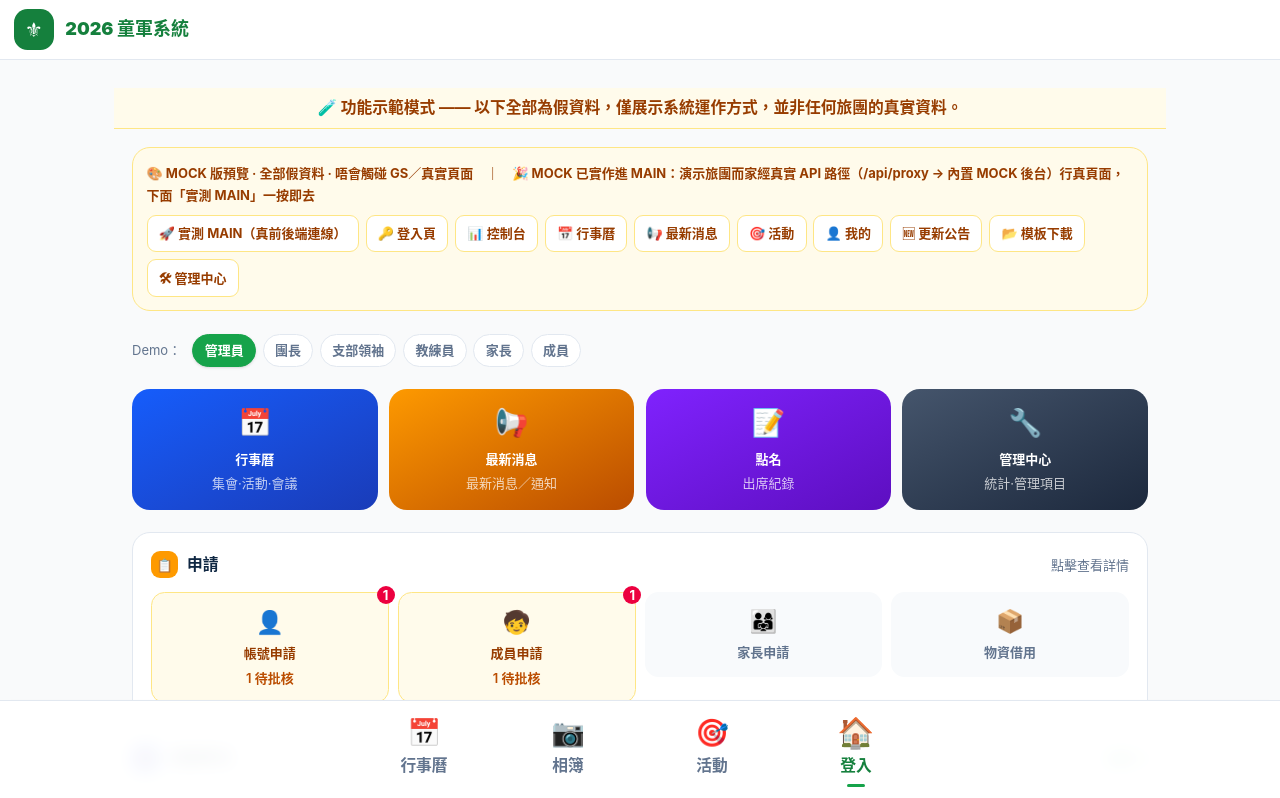
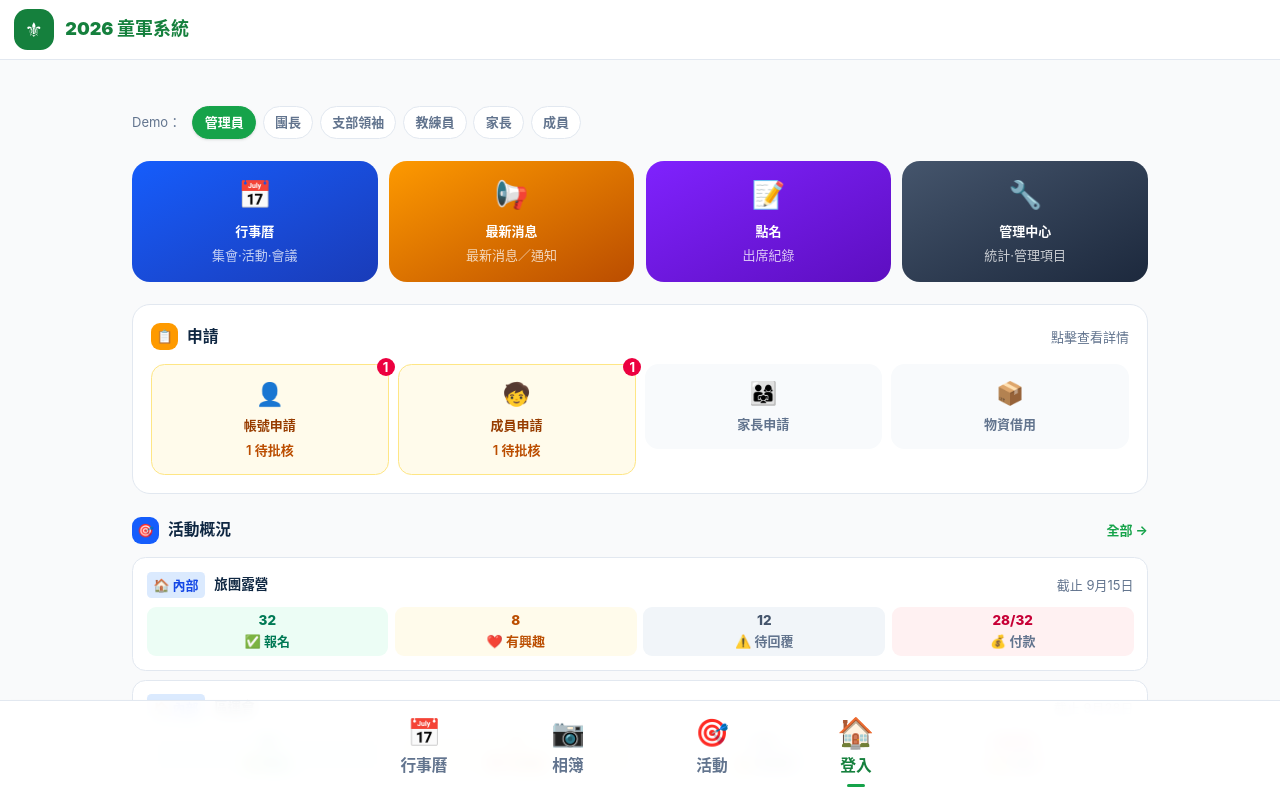
Before and after one commit to playerkousas-rgb/troop-portal, a Next.js app: page /dashboard in a window 1280 px wide. Shown: the top 798 px of the page. Built offline with nearby package versions, Linux system fonts and the light colour scheme.

Commit message:
remove internal development copy from user interface
Co-authored-by: arena-agent <297053741+arena-agent@users.noreply.github.com>

```diff
--- a/app/dashboard/layout.tsx
+++ b/app/dashboard/layout.tsx
@@ -14,20 +14,14 @@ import type { Metadata } from 'next';
  * 示範樹照樣任何人都入到，只係唔會出現喺搜尋結果。
  */
 export const metadata: Metadata = {
-  title: '功能示範（假資料）— 2026 Scout System',
-  description: '示範用的假資料頁面，展示 APP 的運作原理，並非任何旅團的真實資料。',
+  title: '2026 Scout System',
+  description: '2026 Scout System',
   robots: { index: false, follow: false },
 };
 
 export default function DashboardDemoLayout({ children }: { children: React.ReactNode }) {
   return (
     <>
-      {/* 示範模式橫額：講清楚呢度全部係假資料，避免有人以為係自己旅團嘅真實資訊 */}
-      <div className="bg-amber-50 border-b border-amber-200 px-4 py-2 text-center">
-        <p className="m-0 text-sm font-bold text-amber-800">
-          🧪 功能示範模式 —— 以下全部為假資料，僅展示系統運作方式，並非任何旅團的真實資料。
-        </p>
-      </div>
       {children}
     </>
   );
--- a/app/dashboard/login/page.tsx
+++ b/app/dashboard/login/page.tsx
@@ -13,7 +13,6 @@ export default function MockLogin() {
     <div className="max-w-md mx-auto px-4 py-8 pb-24 space-y-6">
       {/* 預覽提示 */}
       <div className="flex items-center justify-between bg-amber-50 border border-amber-200 rounded-xl px-3 py-2">
-        <span className="text-[13px] font-bold text-amber-800">🎨 MOCK 預覽 · 不連接任何後台</span>
         <Link href="/dashboard" className="text-[13px] font-bold text-amber-800 no-underline underline-offset-2">返回控制台預覽 →</Link>
       </div>
 
--- a/app/dashboard/page.tsx
+++ b/app/dashboard/page.tsx
@@ -71,29 +71,6 @@ export default function DashboardPage() {
 
   return (
     <main className="max-w-6xl mx-auto px-4 py-4 pb-24 space-y-5">
-
-      {/* ── MOCK 導覽（純前端預覽，唔接 GS）── */}
-      <div className="bg-amber-50 border border-amber-200 rounded-2xl p-3">
-        <div className="text-[13px] font-bold text-amber-800 mb-2">🎨 MOCK 版預覽 · 全部假資料 · 唔會觸碰 GS／真實頁面　｜　🎉 MOCK 已實作進 MAIN：演示旅團而家經真實 API 路徑（/api/proxy → 內置 MOCK 後台）行真頁面，下面「實測 MAIN」一按即去</div>
-        <div className="flex gap-1.5 flex-wrap">
-          {[
-            { href: '/login', label: '🚀 實測 MAIN（真前後端連線）' },
-            { href: '/dashboard/login', label: '🔑 登入頁' },
-            { href: '/dashboard', label: '📊 控制台' },
-            { href: '/dashboard/calendar', label: '📅 行事曆' },
-            { href: '/dashboard/notices', label: '📢 最新消息' },
-            { href: '/dashboard/activities', label: '🎯 活動' },
-            { href: '/dashboard/profile', label: '👤 我的' },
-            { href: '/dashboard/updates', label: '🆕 更新公告' },
-            { href: '/dashboard/templates', label: '📂 模板下載' },
-            { href: '/dashboard/admin', label: '🛠 管理中心' },
-          ].map(l => (
-            <Link key={l.href + l.label} href={l.href} className="text-[13px] font-bold px-2.5 py-1.5 rounded-lg bg-white border border-amber-200 text-amber-800 no-underline hover:bg-amber-100 transition">
-              {l.label}
-            </Link>
-          ))}
-        </div>
-      </div>
 
       {/* ── Demo 切換 ── */}
       <div className="flex gap-1.5 flex-wrap">
```
